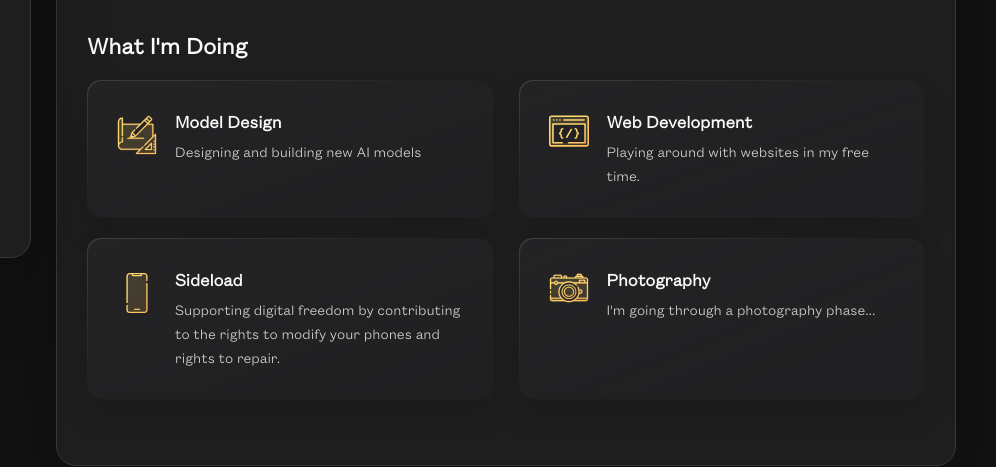
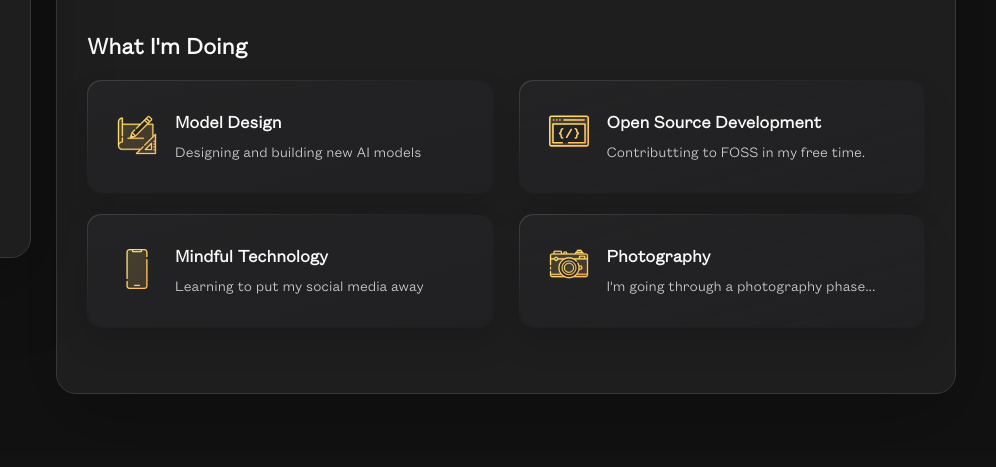
Before and after one commit to alexnguyen96/cv, a plain HTML site: page index.html in a window 1280 px wide. Shown: the part 350-817 px from the top of the page, 284-1280 px from the left. Drawn offline with nearby package versions, Linux system fonts and the light colour scheme.

Commit message:
Update index.html

```diff
--- a/index.html
+++ b/index.html
@@ -257,10 +257,10 @@
               </div>
 
               <div class="service-content-box">
-                <h4 class="h4 service-item-title">Web development</h4>
+                <h4 class="h4 service-item-title">Open Source development</h4>
 
                 <p class="service-item-text">
-                  Playing around with websites in my free time.
+                  Contributting to FOSS in my free time.
                 </p>
               </div>
 
@@ -273,10 +273,10 @@
               </div>
 
               <div class="service-content-box">
-                <h4 class="h4 service-item-title">Sideload</h4>
+                <h4 class="h4 service-item-title">Mindful Technology</h4>
 
                 <p class="service-item-text">
-                  Supporting digital freedom by contributing to the rights to modify your phones and rights to repair.
+                  Learning to put my social media away
                 </p>
               </div>
 
```
